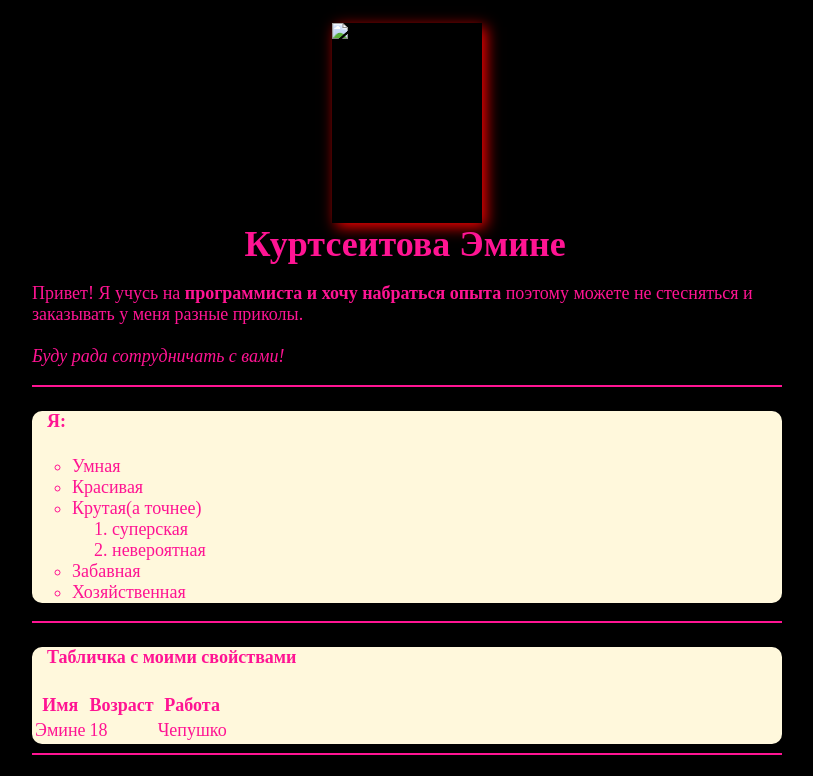
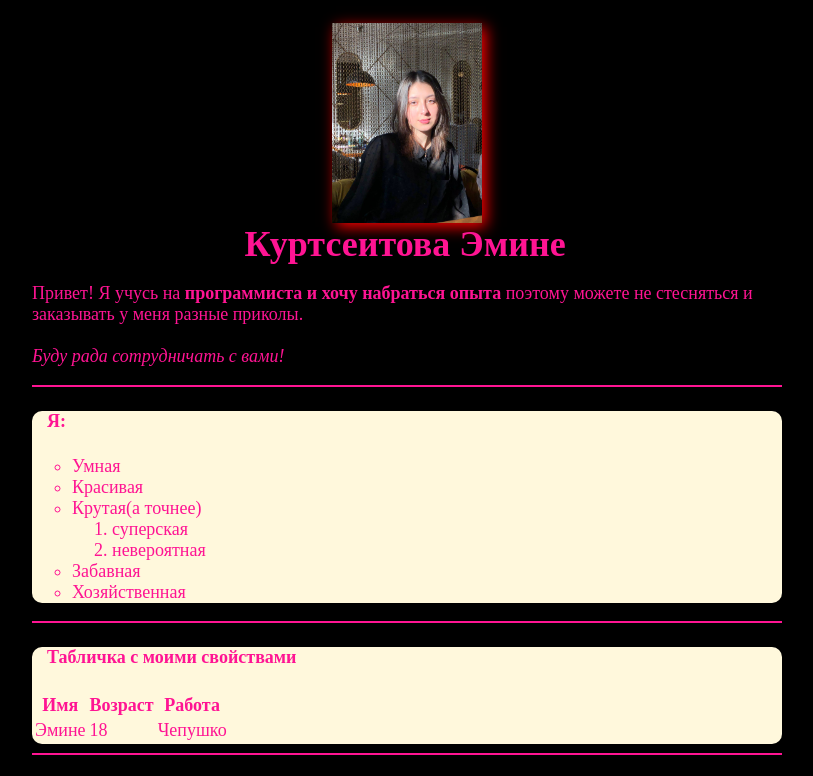
Before and after one commit to Fghjokj/bubi.github.io, a plain HTML site: page index.html in a window 1280 px wide. Shown: the top 776 px of the page, without its empty margins (233-1046 px from the left). Drawn offline with Linux system fonts and the light colour scheme; a web font is replaced by a local one.

Commit message:
Update index.html

```diff
--- a/index.html
+++ b/index.html
@@ -12,7 +12,7 @@
     <div class="container">
         <header>
             <div class="me">
-                <img src="me.jpg" width="150">
+                <img src="photo_5260763836254898381_y.jpg" width="150">
             </div>
             <h1>Куртсеитова Эмине</h1>
             <p>Привет! Я учусь на <strong>программиста и хочу набраться опыта</strong> поэтому можете не стесняться и заказывать у меня разные приколы. <br><br> <em>Буду рада сотрудничать с вами!</em></p>
```
